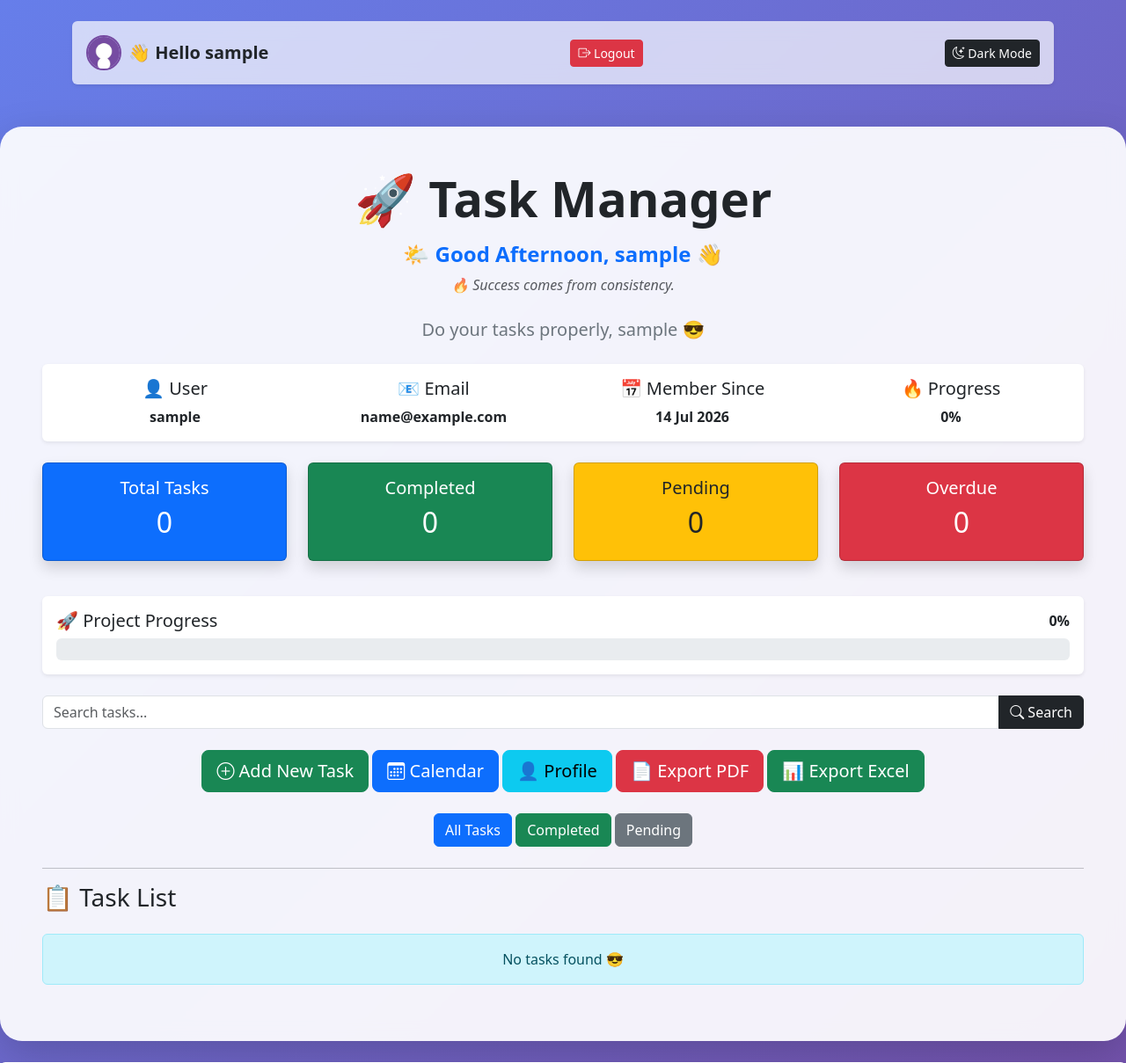
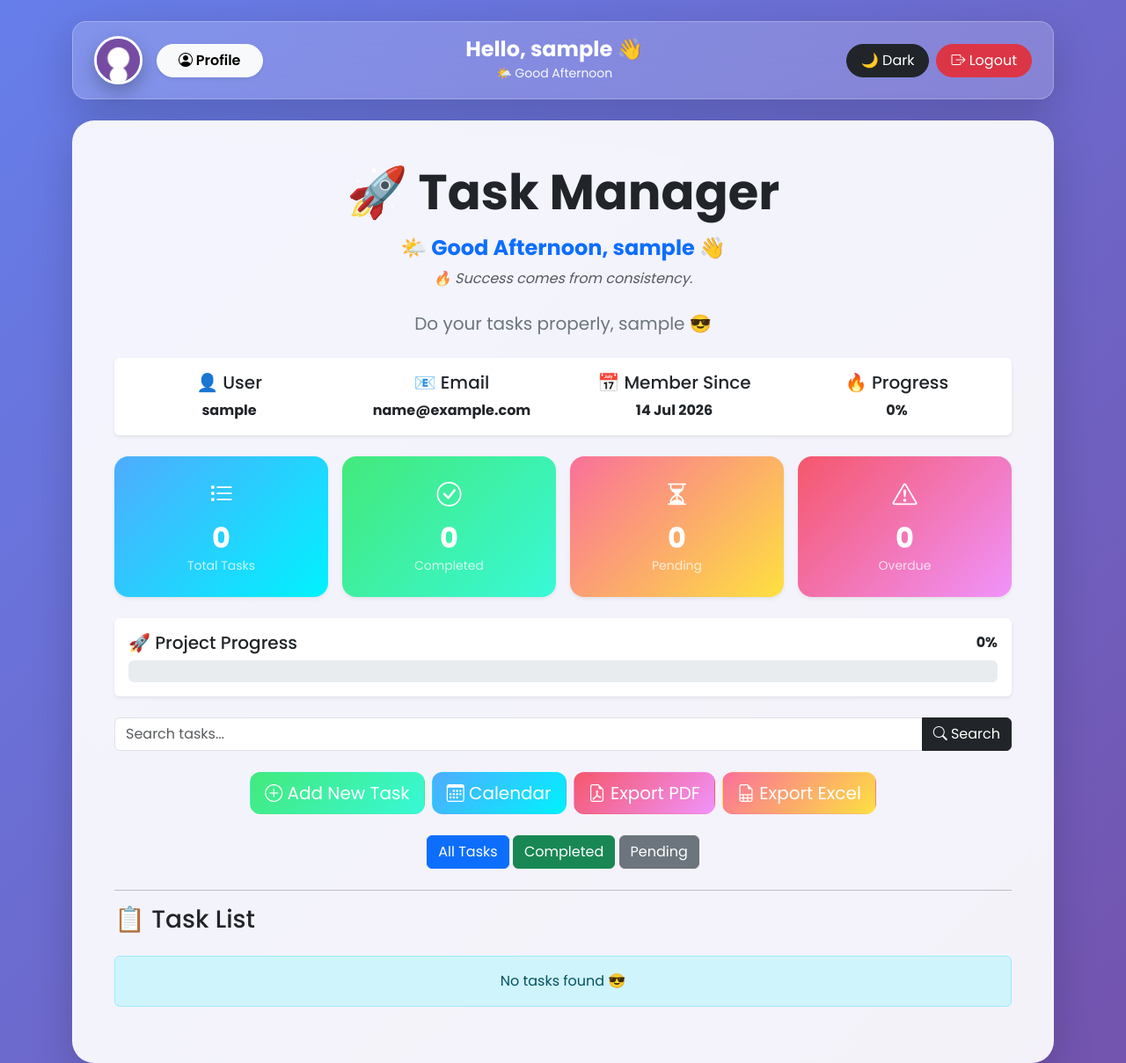
Before and after one commit to pouria-a2006/pouriagheitouri, a Django app: page / in a window 1280 px wide. Shown: the top 1209 px of the page at 88% size. Run offline with Django 5.2, Linux system fonts and the light colour scheme; the visitor is signed in with stand-in values (Sample User, id 1); data that the repository does not hold is empty; some libraries are stand-ins or nearby versions.

Commit message:
Redesign dashboard header with modern profile navigation and dark mode improvements

```diff
--- a/tasks/templates/tasks/home.html
+++ b/tasks/templates/tasks/home.html
@@ -9,6 +9,12 @@
     <link href="https://cdn.jsdelivr.net/npm/bootstrap@5.3.8/dist/css/bootstrap.min.css" rel="stylesheet">
     <link rel="stylesheet"
 href="https://cdn.jsdelivr.net/npm/bootstrap-icons@1.11.3/font/bootstrap-icons.min.css">
+<link rel="preconnect" href="https://fonts.googleapis.com">
+    <link rel="preconnect" href="https://fonts.gstatic.com" crossorigin>
+    <link href="https://fonts.googleapis.com/css2?family=Poppins:wght@400;500;600;700&display=swap" rel="stylesheet">
+    <style>
+        * { font-family: 'Poppins', sans-serif; }
+    </style>
 </head>
 
 <body id="pageBody"
@@ -16,29 +22,76 @@ href="https://cdn.jsdelivr.net/npm/bootstrap-icons@1.11.3/font/bootstrap-icons.m
 
 <div class="container py-4">
 
-    <div class="d-flex justify-content-between align-items-center mb-4 p-3 rounded shadow-sm"
-         style="background: rgba(255,255,255,0.7); backdrop-filter: blur(10px);">
+  <div class="d-flex justify-content-between align-items-center mb-4 px-4 py-3 rounded-4 shadow-lg"
+     style="
+        background: rgba(255,255,255,.18);
+        backdrop-filter: blur(18px);
+        border:1px solid rgba(255,255,255,.25);
+     ">
 
-        <div class="d-flex align-items-center gap-2">
+    <!-- LEFT -->
+    <div class="d-flex align-items-center gap-3">
+
             <img src="{{ request.user.profile.image.url }}"
                  alt="Profile"
-                 style="width: 40px; height: 40px; object-fit: cover; border-radius: 50%; border: 2px solid #764ba2;">
-            <h5 class="m-0 fw-bold">
-                👋 Hello {{ request.user.username }}
-            </h5>
-        </div>
+                 style="
+                    width:55px;
+                    height:55px;
+                    border-radius:50%;
+                    object-fit:cover;
+                    border:3px solid white;
+                    box-shadow:0 8px 20px rgba(0,0,0,.25);
+                    transition:.3s;
+                 "
+                #onmouseover="this.style.transform='scale(1.08)'"
+                #onmouseout="this.style.transform='scale(1)'">
 
-    <a href="{% url 'logout' %}" class="btn btn-danger btn-sm">
-        <i class="bi bi-box-arrow-right"></i> Logout
-    </a>
 
-    <button onclick="toggleDark()" class="btn btn-dark btn-sm">
-        <i class="bi bi-moon-stars"></i> Dark Mode
-    </button>
+        <a href="{% url 'profile' %}"
+           class="btn btn-light rounded-pill px-4 fw-semibold shadow-sm">
+            <i class="bi bi-person-circle"></i>
+            Profile
+        </a>
+
+    </div>
+
+    <!-- CENTER -->
+
+    <div class="text-center">
+
+        <h4 class="fw-bold text-white m-0">
+            Hello, {{ request.user.username }} 👋
+        </h4>
+
+        <small class="text-light">
+            {{ greeting }}
+        </small>
+
+    </div>
+
+    <!-- RIGHT -->
+
+    <div class="d-flex align-items-center gap-2">
+
+        <button class="btn btn-dark rounded-pill px-3"
+                onclick="toggleDark()">
+
+            🌙 Dark
+
+        </button>
+
+        <a href="{% url 'logout' %}"
+           class="btn btn-danger rounded-pill px-3">
+
+            <i class="bi bi-box-arrow-right"></i>
+
+            Logout
+
+        </a>
+
+    </div>
 
 </div>
-
-    </div>
 
     <div class="card border-0 shadow-lg"
          style="background: rgba(255,255,255,0.92);
@@ -70,6 +123,7 @@ href="https://cdn.jsdelivr.net/npm/bootstrap-icons@1.11.3/font/bootstrap-icons.m
             {% if messages %}
 
     {% for message in messages %}
+
 
         <div class="alert alert-{{ message.tags }} alert-dismissible fade show shadow">
 
@@ -131,43 +185,44 @@ href="https://cdn.jsdelivr.net/npm/bootstrap-icons@1.11.3/font/bootstrap-icons.m
 
 </div>
 
-            <div class="row text-center mb-4">
+           <div class="row text-center mb-4 g-3">
 
-    <div class="col-md-3 mb-3">
-        <div class="card bg-primary text-white shadow">
-            <div class="card-body">
-                <h5>Total Tasks</h5>
-                <h2>{{ total_tasks }}</h2>
+    <div class="col-md-3">
+        <div class="card border-0 shadow-sm h-100" style="border-radius: 16px; background: linear-gradient(135deg, #4facfe, #00f2fe);">
+            <div class="card-body text-white py-4">
+                <i class="bi bi-list-task" style="font-size: 28px;"></i>
+                <h2 class="fw-bold mt-2 mb-0">{{ total_tasks }}</h2>
+                <small class="opacity-75">Total Tasks</small>
             </div>
         </div>
     </div>
 
-
-    <div class="col-md-3 mb-3">
-        <div class="card bg-success text-white shadow">
-            <div class="card-body">
-                <h5>Completed</h5>
-                <h2>{{ completed_tasks }}</h2>
+    <div class="col-md-3">
+        <div class="card border-0 shadow-sm h-100" style="border-radius: 16px; background: linear-gradient(135deg, #43e97b, #38f9d7);">
+            <div class="card-body text-white py-4">
+                <i class="bi bi-check-circle" style="font-size: 28px;"></i>
+                <h2 class="fw-bold mt-2 mb-0">{{ completed_tasks }}</h2>
+                <small class="opacity-75">Completed</small>
             </div>
         </div>
     </div>
 
-
-    <div class="col-md-3 mb-3">
-        <div class="card bg-warning text-dark shadow">
-            <div class="card-body">
-                <h5>Pending</h5>
-                <h2>{{ pending_tasks }}</h2>
+    <div class="col-md-3">
+        <div class="card border-0 shadow-sm h-100" style="border-radius: 16px; background: linear-gradient(135deg, #fa709a, #fee140);">
+            <div class="card-body text-white py-4">
+                <i class="bi bi-hourglass-split" style="font-size: 28px;"></i>
+                <h2 class="fw-bold mt-2 mb-0">{{ pending_tasks }}</h2>
+                <small class="opacity-75">Pending</small>
             </div>
         </div>
     </div>
 
-
-    <div class="col-md-3 mb-3">
-        <div class="card bg-danger text-white shadow">
-            <div class="card-body">
-                <h5>Overdue</h5>
-                <h2>{{ overdue_tasks }}</h2>
+    <div class="col-md-3">
+        <div class="card border-0 shadow-sm h-100" style="border-radius: 16px; background: linear-gradient(135deg, #f5576c, #f093fb);">
+            <div class="card-body text-white py-4">
+                <i class="bi bi-exclamation-triangle" style="font-size: 28px;"></i>
+                <h2 class="fw-bold mt-2 mb-0">{{ overdue_tasks }}</h2>
+                <small class="opacity-75">Overdue</small>
             </div>
         </div>
     </div>
@@ -227,33 +282,22 @@ href="https://cdn.jsdelivr.net/npm/bootstrap-icons@1.11.3/font/bootstrap-icons.m
 
 </form>
 
-           <div class="text-center mb-4">
+           <div class="d-flex flex-wrap justify-content-center gap-2 mb-4">
 
-               <a href="{% url 'add_task' %}" class="btn btn-success btn-lg">
-
-                   <i class="bi bi-plus-circle"></i>
-
-                   Add New Task
+               <a href="{% url 'add_task' %}" class="btn btn-lg text-white" style="background: linear-gradient(135deg, #43e97b, #38f9d7); border-radius: 12px;">
+                   <i class="bi bi-plus-circle"></i> Add New Task
               </a>
 
-              <a href="{% url 'calendar' %}" class="btn btn-primary btn-lg">
-
-                  <i class="bi bi-calendar3"></i>
-
-                  Calendar
-
+              <a href="{% url 'calendar' %}" class="btn btn-lg text-white" style="background: linear-gradient(135deg, #4facfe, #00f2fe); border-radius: 12px;">
+                  <i class="bi bi-calendar3"></i> Calendar
               </a>
 
-              <a href="{% url 'profile' %}" class="btn btn-info btn-lg">
-                 👤 Profile
+              <a href="{% url 'export_pdf' %}" class="btn btn-lg text-white" style="background: linear-gradient(135deg, #f5576c, #f093fb); border-radius: 12px;">
+                  <i class="bi bi-file-earmark-pdf"></i> Export PDF
               </a>
 
-              <a href="{% url 'export_pdf' %}" class="btn btn-danger btn-lg">
-                  📄 Export PDF
-              </a>
-
-              <a href="{% url 'export_excel' %}" class="btn btn-success btn-lg">
-                  📊 Export Excel
+              <a href="{% url 'export_excel' %}" class="btn btn-lg text-white" style="background: linear-gradient(135deg, #fa709a, #fee140); border-radius: 12px;">
+                  <i class="bi bi-file-earmark-spreadsheet"></i> Export Excel
               </a>
 
           </div>
@@ -533,24 +577,44 @@ href="https://cdn.jsdelivr.net/npm/bootstrap-icons@1.11.3/font/bootstrap-icons.m
 
 <script>
 function toggleDark() {
+
     let body = document.getElementById("pageBody");
     let chartCard = document.getElementById("chartCard");
 
+    body.classList.toggle("dark");
+
     if (body.classList.contains("dark")) {
-        body.classList.remove("dark");
-        body.style.background = "linear-gradient(135deg, #667eea, #764ba2)";
+
+        body.style.background = "#121212";
+        body.style.color = "white";
+
+        chartCard.style.background = "#1f1f1f";
+        chartCard.style.color = "white";
+
+        localStorage.setItem("darkMode","on");
+
+    } else {
+
+        body.style.background = "linear-gradient(135deg,#667eea,#764ba2)";
         body.style.color = "black";
+
         chartCard.style.background = "rgba(255,255,255,0.92)";
         chartCard.style.color = "black";
-        localStorage.setItem("darkMode", "off");
-    } else {
-        body.classList.add("dark");
-        body.style.background = "#121212";
-        body.style.color = "white";
-        chartCard.style.background = "#1f1f1f";
-        chartCard.style.color = "white";
-        localStorage.setItem("darkMode", "on");
+
+        localStorage.setItem("darkMode","off");
+
     }
+
+}
+
+window.onload = function () {
+
+    if (localStorage.getItem("darkMode") === "on") {
+
+        toggleDark();
+
+    }
+
 }
 const ctx = document.getElementById('taskChart');
 
```
Also changed, not shown: accounts/templates/accounts/login.html (+102 -14 lines), media/profile_pics/images_2.jpg (added).
